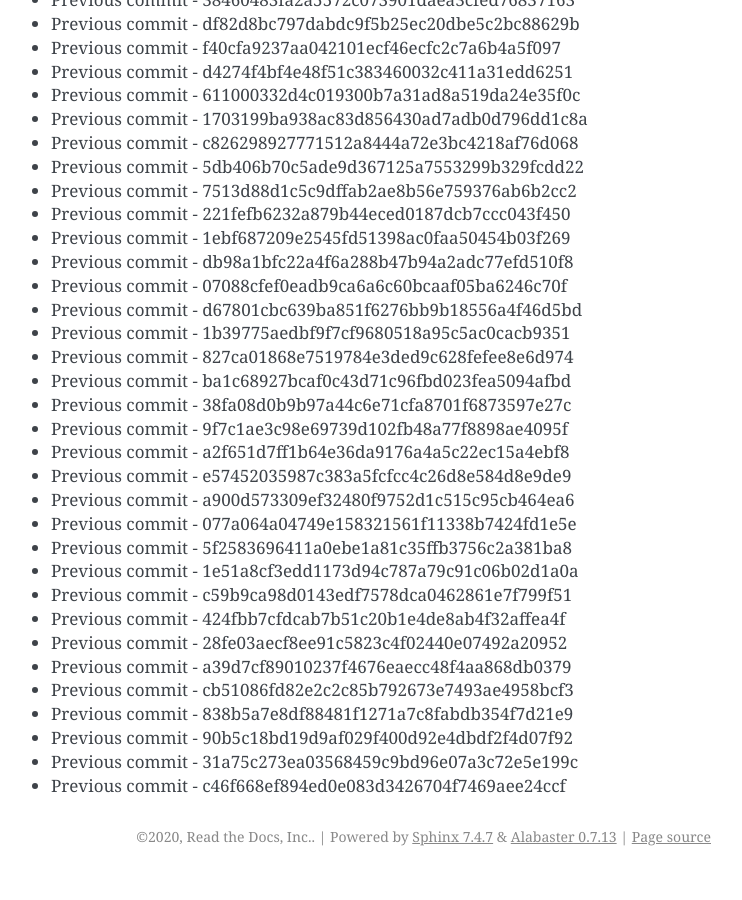
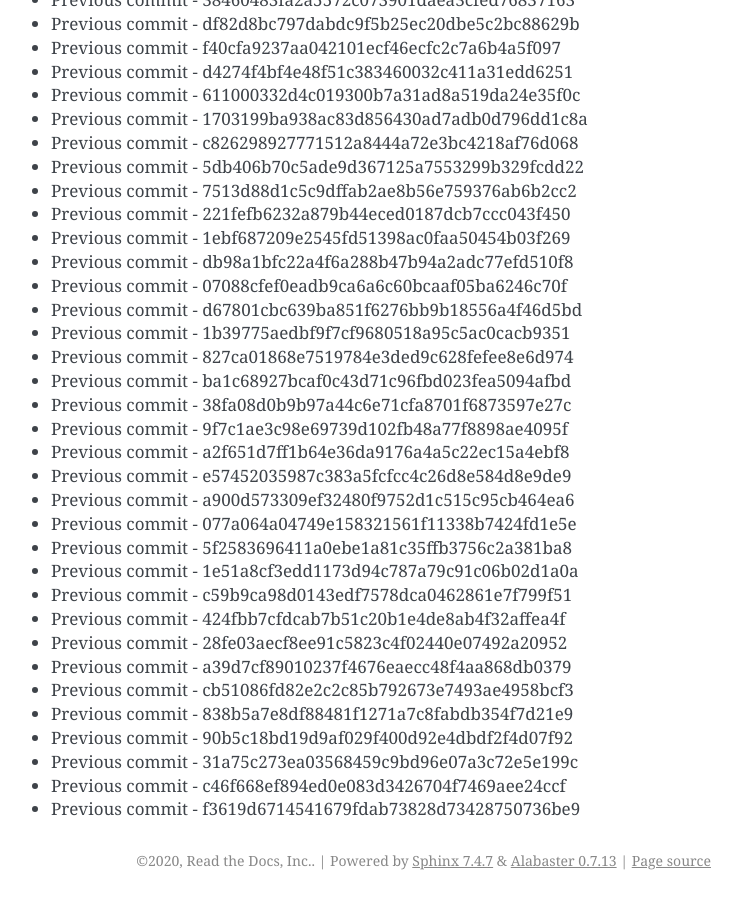
Before and after one commit to readthedocs/rtd-git-stresstest, a Sphinx documentation site: the page built from docs/updates.rst, in a window 1280 px wide and 900 px high, scrolled down 34542 px. Shown: the whole window, without its empty margins (399-1141 px from the left). Built offline with Sphinx 7.4.7, drawn with Linux system fonts in a browser that asks for light colours; before the commit the page ends 35418 px from its top, so only the background shows below that.

Commit message:
Generating commit from previous: f3619d6714541679fdab73828d73428750736be9

```diff
--- a/docs/updates.rst
+++ b/docs/updates.rst
@@ -1483,3 +1483,4 @@ It can be tested for any performance characteristics.
 * Previous commit - 90b5c18bd19d9af029f400d92e4dbdf2f4d07f92
 * Previous commit - 31a75c273ea03568459c9bd96e07a3c72e5e199c
 * Previous commit - c46f668ef894ed0e083d3426704f7469aee24ccf
+* Previous commit - f3619d6714541679fdab73828d73428750736be9
```
